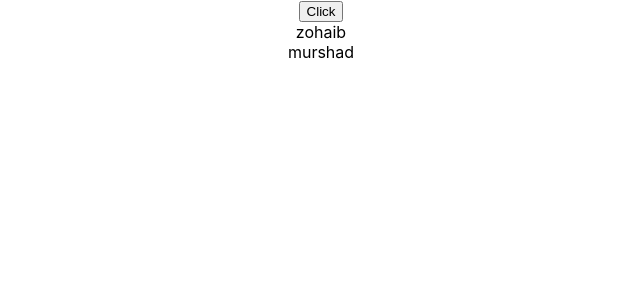
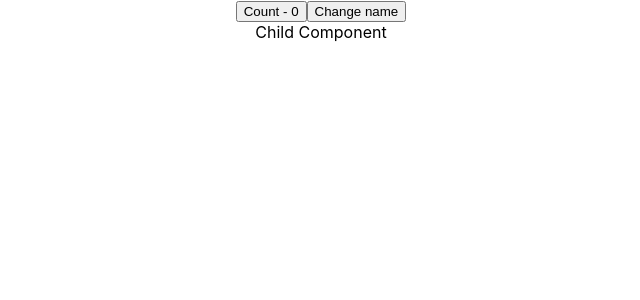
Before and after one commit to abdulwahab163/react-render-, a React (Create React App) app: page / in a window 1280 px wide. Shown: the top 300 px of the page, without its empty margins (319-959 px from the left). Built offline with nearby package versions, Linux system fonts and the light colour scheme.

Commit message:
React memo understanding

```diff
--- a/src/App.js
+++ b/src/App.js
@@ -1,9 +1,10 @@
 import React from "react";
 import "./App.css";
+import Parent from "./Components/ParentChild/Parent";
 //import ObjectUseState from "./Components/ImmutableState/ObjectUseState";
 //import UseState from "./Components/UseState/UseState";
 //import UseReducer from "./Components/UseReducer/UseReducer";
-import ArrayUseState from "./Components/ImmutableState/ArrayUseState";
+//import ArrayUseState from "./Components/ImmutableState/ArrayUseState";
 
 function App() {
   return (
@@ -11,7 +12,8 @@ function App() {
       {/* <UseState /> */}
       {/* <UseReducer /> */}
       {/* <ObjectUseState /> */}
-      <ArrayUseState />
+      {/* <ArrayUseState /> */}
+      <Parent></Parent>
     </div>
   );
 }
--- a/src/Components/ImmutableState/ArrayUseState.js
+++ b/src/Components/ImmutableState/ArrayUseState.js
@@ -6,8 +6,8 @@ function ArrayUseState() {
   const [persons, setPersons] = useState(initState);
 
   const handleChange = () => {
-    //persons.push("ali");
-    // setPerson(newPerson);
+    // persons.push("ali");
+    // setPersons(persons);
 
     const newPersons = [...persons];
     newPersons.push("talha");
--- /dev/null
+++ b/src/Components/ParentChild/Child.js
@@ -0,0 +1,8 @@
+import React from "react";
+
+export const Child = () => {
+  console.log("child render");
+  return <div>Child Component</div>;
+};
+const MemoizedChild = React.memo(Child);
+export default MemoizedChild;
--- /dev/null
+++ b/src/Components/ParentChild/Parent.js
@@ -0,0 +1,18 @@
+import React, { useState } from "react";
+import MemoizedChild from "./Child";
+
+export const Parent = () => {
+  const [count, setCount] = useState(0);
+  const [name, setName] = useState("Rancho");
+
+  console.log("Parent Render!");
+  return (
+    <div>
+      <button onClick={() => setCount((c) => c + 1)}>Count - {count}</button>
+      <button onClick={() => setName("rachordaas")}>Change name</button>
+      <MemoizedChild name={name}></MemoizedChild>
+    </div>
+  );
+};
+
+export default Parent;
```
